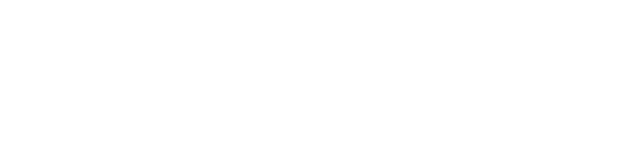
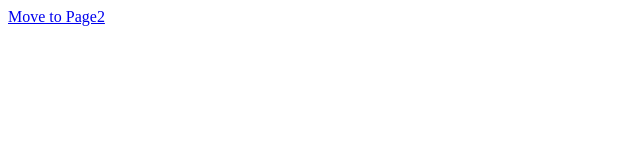
Before and after one commit to korange-pg/utterancesTest2, a plain HTML site: page index.html in a window 1280 px wide. Shown: the whole page, without its empty margins (0-640 px from the left). Drawn offline with Linux system fonts and the light colour scheme.

Commit message:
Update index.html

```diff
--- a/index.html
+++ b/index.html
@@ -3,6 +3,7 @@
     <title>TestPage1</title>
   </head>
   <body>
+    <a href="./index.html">Move to Page2</a>
     <script src="https://utteranc.es/client.js"
         repo="korange-pg/utterancesTest2"
         issue-term="title"
```
